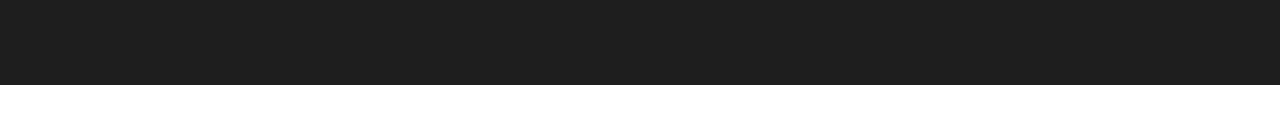
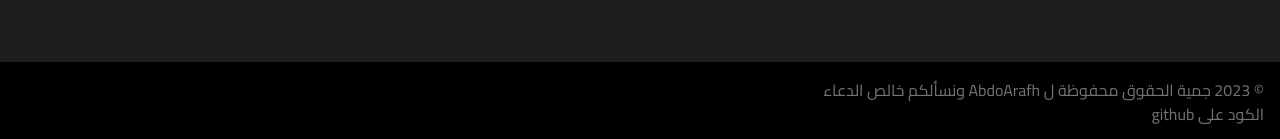
Before and after one commit to AbdoArafh/zakah-nesab, a React (Vite) app: page / in a window 1280 px wide. Shown: the part 715-854 px from the top of the page. Before the commit the page ends 800 px from the top, so only its background shows below. Built offline with nearby package versions, Linux system fonts and the light colour scheme; no server answers.

Commit message:
added: footer

```diff
--- a/src/App.tsx
+++ b/src/App.tsx
@@ -22,7 +22,7 @@
   );
 
   return (
-    <div className="bg-[#1E1E1E] min-h-screen">
+    <div className="bg-[#1E1E1E] min-h-screen flex flex-col justify-between">
       <div className="max-w-[390px] mx-auto px-4 py-16 text-white">
         <div className="flex justify-between items-center mt-8">
           <select
@@ -104,6 +104,33 @@
           </p>
         </div>
       </div>
+      <footer className="bg-black text-white text-center py-4">
+        <div className="container text-start px-4">
+          <p className="text-neutral-500" dir="rtl">
+            &copy; {new Date().getFullYear()} {"جمية الحقوق محفوظة ل"}{" "}
+            <a
+              className="hover:text-blue-500 transition-colors"
+              href="https://github.com/AbdoArafh"
+              target="_blank"
+              rel="noreferrer"
+            >
+              {"AbdoArafh"}
+            </a>{" "}
+            {"ونسألكم خالص الدعاء"}
+          </p>
+          <p className="text-neutral-500" dir="rtl">
+            الكود على{" "}
+            <a
+              className="hover:text-blue-500 transition-colors"
+              href="https://github.com/AbdoArafh/zakah-nesab"
+              target="_blank"
+              rel="noreferrer"
+            >
+              {"github"}
+            </a>
+          </p>
+        </div>
+      </footer>
     </div>
   );
 }
```
